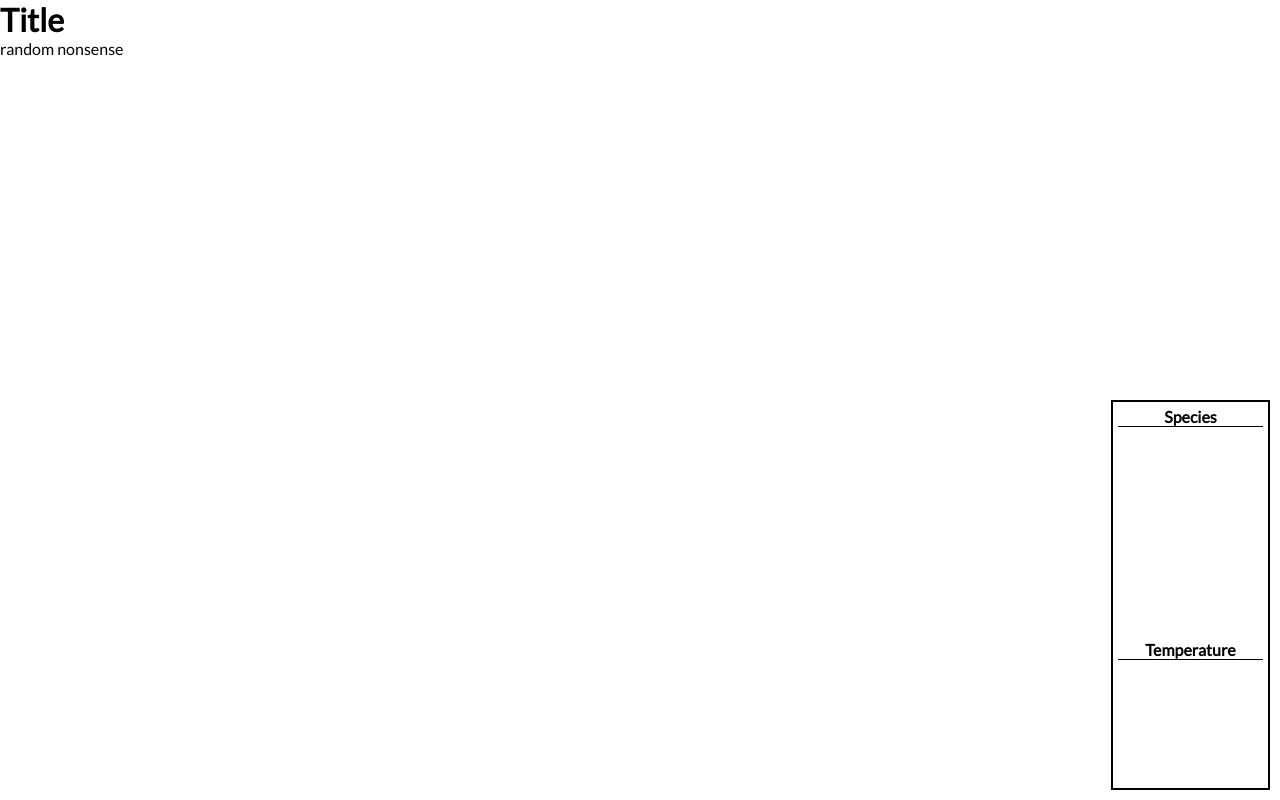
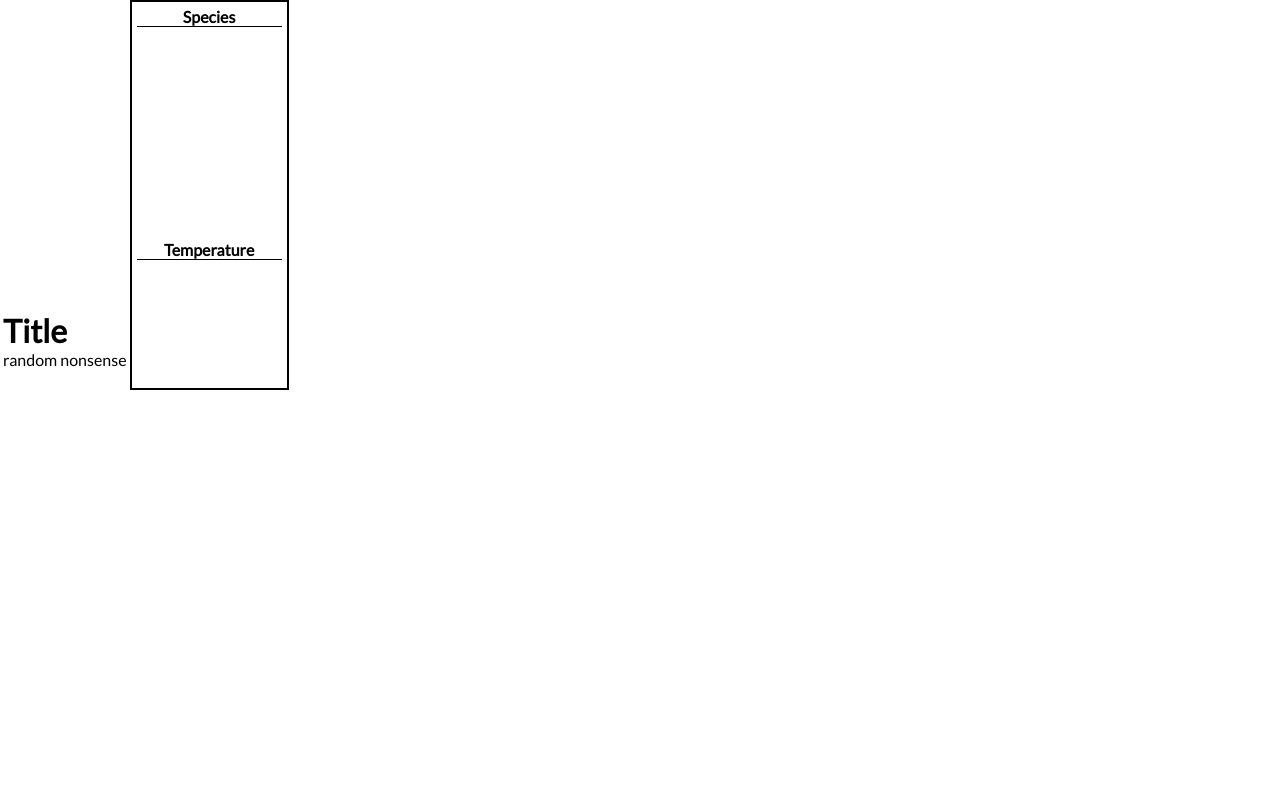
Before and after one commit to paulinalei/vidi-storytelling, a website: page index.html in a window 1280 px wide. Drawn offline with Linux system fonts and the light colour scheme.

Commit message:
html skeleton

```diff
--- a/index.html
+++ b/index.html
@@ -8,11 +8,11 @@
   </head>
   <body>
 
-    <div id="blockA">
+    <div id="blockA" class="block">
 
     </div>
 
-    <div id="blockB">
+    <div id="blockB" class="block">
         <div id="blockB1">
           <div class="textContent">
             <h1 class="title">Title</h1>
@@ -34,7 +34,7 @@
         </div>
     </div>
 
-    <div id="blockC">
+    <div id="blockC" class="block">
       <div class="legend">
       <div class="container legend-border">
         <div id="legend-1">
--- a/src/css/style.css
+++ b/src/css/style.css
@@ -1,5 +1,7 @@
 body {
 	margin: auto;
+	overflow: none;
+
     font-family: 'Lato', sans-serif;
 }
 canvas { width: 100%; height: 100% }
@@ -69,9 +71,13 @@ canvas { width: 100%; height: 100% }
 }
 
 .legend {
-	position: fixed;
-    display: flex;
+/*	position: fixed;
+    display: flex; */
     right: 0;
     bottom: 0;
-    margin: 10px;
+/*    margin: 10px;
+*/}
+
+.block{
+	display: inline-block;
 }
```
Also changed, not shown: src/js/render/grid.js (+15 -18 lines).
